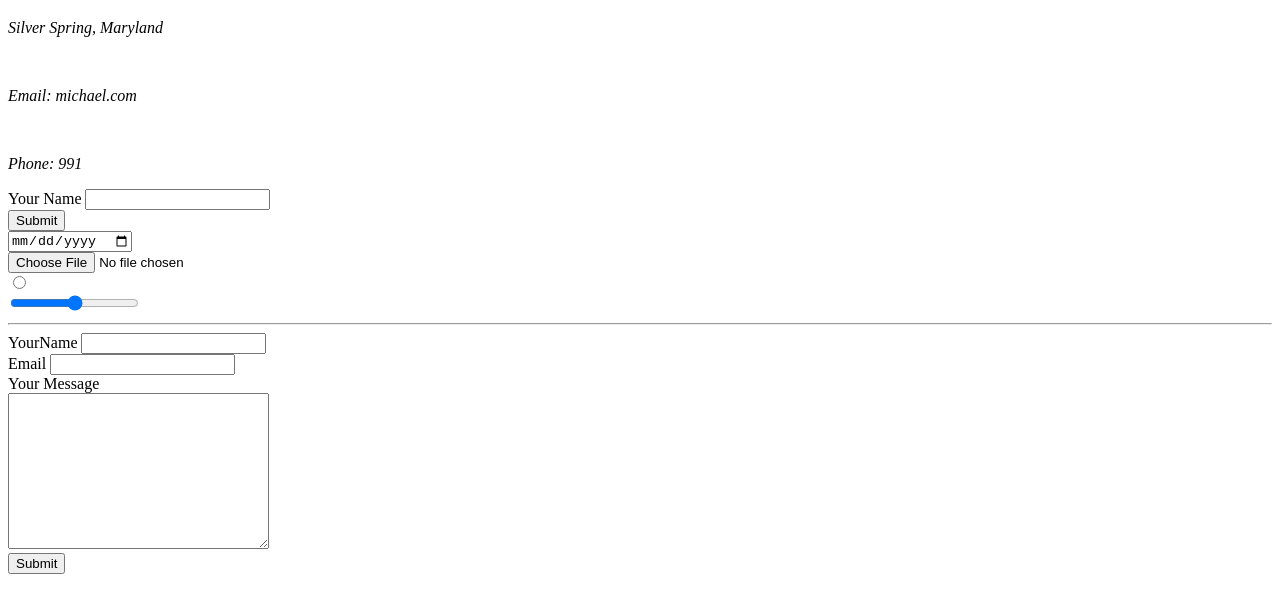
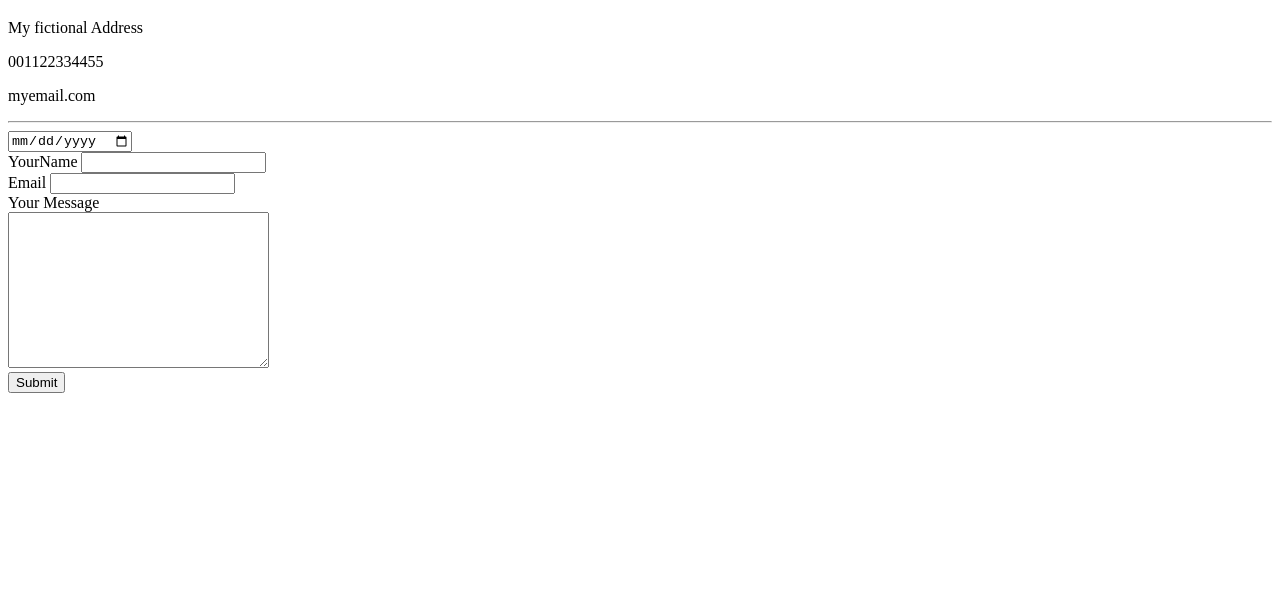
Before and after one commit to magyemang1/cv, a plain HTML site: page MyContacts.html in a window 1280 px wide. Shown: the part 61-674 px from the top of the page. Drawn offline with Linux system fonts and the light colour scheme.

Commit message:
Update MyContacts.html

```diff
--- a/MyContacts.html
+++ b/MyContacts.html
@@ -6,21 +6,12 @@
   </head>
   <body>
     <h1>My contacts</h1>
-    <p><em>Silver Spring, Maryland</em></p>
-    <br>
-    <p><em>Email: michael.com</em></p>
-    <br>
-    <p><em>Phone: 991</em></p>
-
+    <p>My fictional Address</p>
+    <p>001122334455</p>
+    <p>myemail.com</p>
+    <hr>
+    <input type="date">
     <form class="" action="mailto:magyemang1993@gmail.com" method="post" enctype="text/plain">
-      <label for="">Your Name</label>
-      <input type="text" name=""><br>
-      <input type="submit" name=""><br>
-      <input type="date" name=""><br>
-      <input type="file" name=""><br>
-      <input type="radio" name=""><br>
-      <input type="range" name=""><br>
-      <hr>
       <label for="">YourName</label>
       <input type="text" name="Your Name" value=""><br>
       <label for="">Email</label>
@@ -28,9 +19,6 @@
       <label for="">Your Message</label><br>
       <textarea name="Your Message" rows="10" cols="30"></textarea><br>
       <input type="submit">
-
-
     </form>
-
   </body>
 </html>
```
